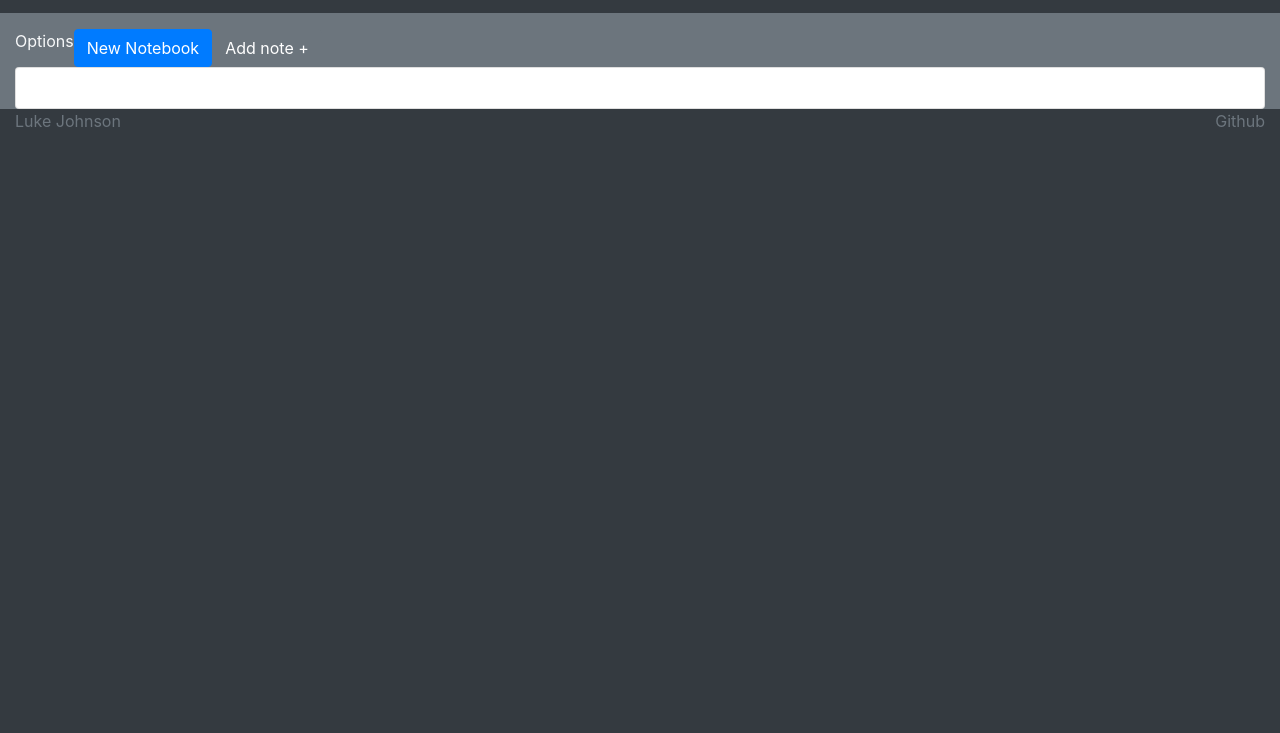
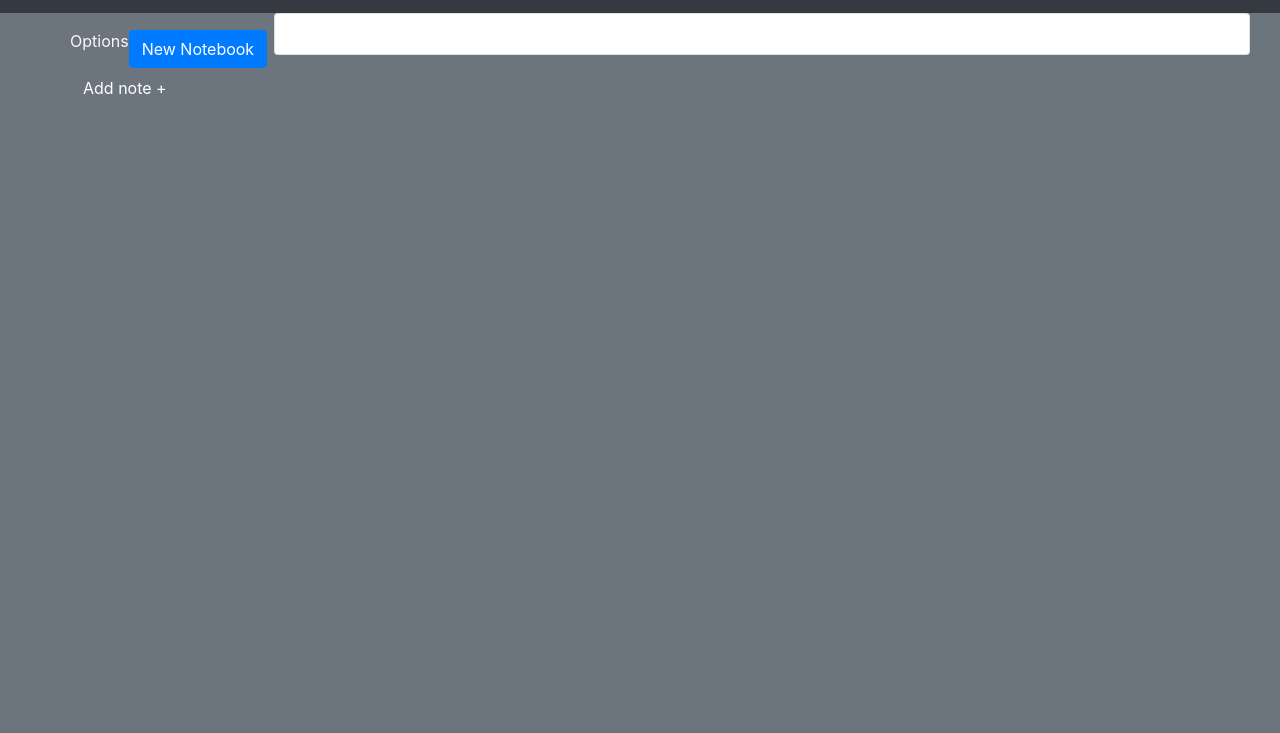
Before and after one commit to LRJohnson11/Startup-Octopus, a plain HTML site: page index.html in a window 1280 px wide. Shown: the part 67-800 px from the top of the page. Drawn offline with nearby package versions, Linux system fonts and the light colour scheme.

Commit message:
fixed flex display halfway

```diff
--- a/index.html
+++ b/index.html
@@ -30,14 +30,15 @@
     </header>
 
     <main class="container-fluid bg-secondary text-center">
-      <div>
-        <section ID="controls">
-          <menu class="navbar-nav">Options
+      <div class="container-fluid">
+        <section class="controls" ID="controls">
+          <menu class="navbar-dark">
+            <p>Options</p>
             <button class="btn btn-primary">New Notebook</button>
             <button class="btn btn-secondary">Add note +</button>
           </menu>
         </section>
-        <section ID="display">
+        <section class="UI" ID="display">
           <div class="card card-body">
           </div>
         </section>
--- a/main.css
+++ b/main.css
@@ -7,10 +7,10 @@ header{
   flex: 0 80px;
 }
 main{
-  flex: 1 calc(00vh - 110px);
+  flex: 1 calc(100ch - 110px);
   display: flex;
   flex-direction: column;
-  align-items: center;
+  align-items: left;
   justify-content: space-around;
 }
 footer {
@@ -33,13 +33,25 @@ menu.nav-item{
   padding: 0 0.3em;
 }
 main div{
-  display:flex;
-  flex-direction: column;
+  display: flex;
+  flex-direction: row;
   flex: 1
 }
-#controls{
-  flex: 1;
+#display {
+  flex: 4;
+  flex-direction: row;
+  flex-wrap:auto;
 }
-#display{
-  flex: 4;
+#controls {
+  flex:1;
+  flex-direction: row;
+  flex-wrap:auto;
+
 }
+main menu {
+  display: flex;
+  flex-direction: column;
+  flex-wrap: wrap;
+  align-items: center;
+
+}
```
